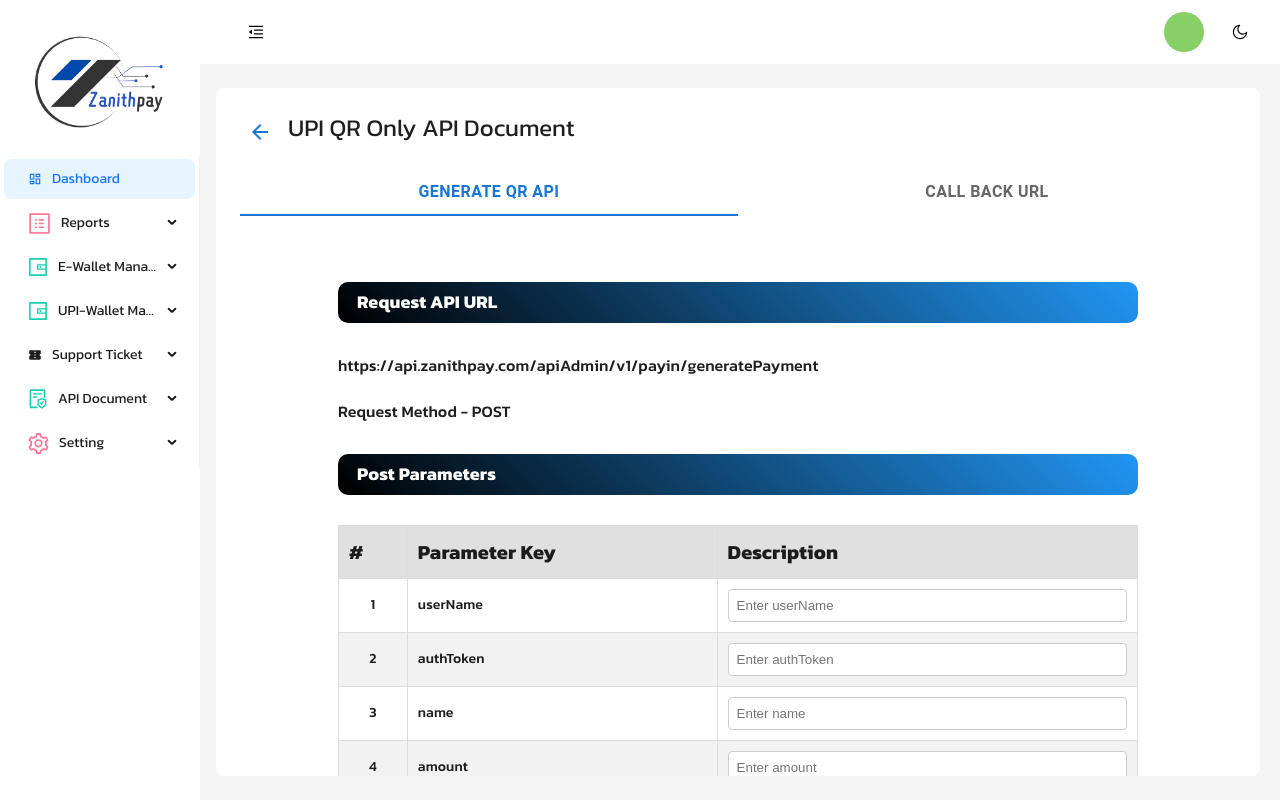
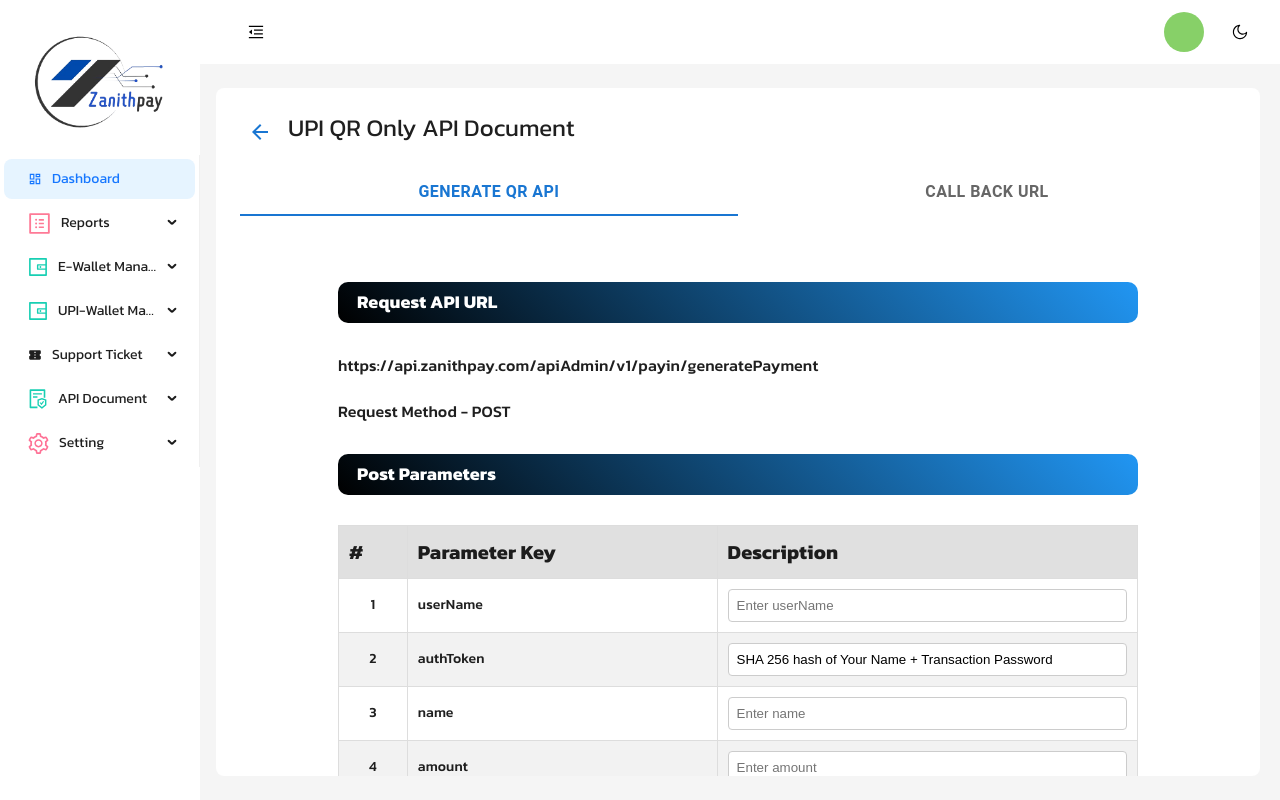
Before and after one commit to ajaydeveloper95/marwarpay-userPannel, a React (Vite) app: page /api-documents/payin in a window 1280 px wide. Built offline with nearby package versions, Linux system fonts and the light colour scheme; no server answers; sample sign-in values are in the browser's storage.

Commit message:
change authtoken

```diff
--- a/src/Components/Tables/Apidocument/Gqrapi.jsx
+++ b/src/Components/Tables/Apidocument/Gqrapi.jsx
@@ -4,7 +4,7 @@ function Gqrapi() {
 
   const [formData, setFormData] = useState({
     userName: '',
-    authToken: '',
+    authToken: 'SHA 256 hash of Your Name + Transaction Password',
     name: '',
     amount: '',
     trxId: ''
--- a/src/Components/Tables/Apidocument/Moneytransfer.jsx
+++ b/src/Components/Tables/Apidocument/Moneytransfer.jsx
@@ -3,7 +3,7 @@ import { useState, useEffect } from 'react';
 function Moneytransfer() {
   const [formData, setFormData] = useState({
     userName: '',
-    authToken: '',
+    authToken: 'SHA 256 hash of Your Name + Transaction Password',
     mobile: '',
     account_holder_name: '',
     account_no: '',
```
